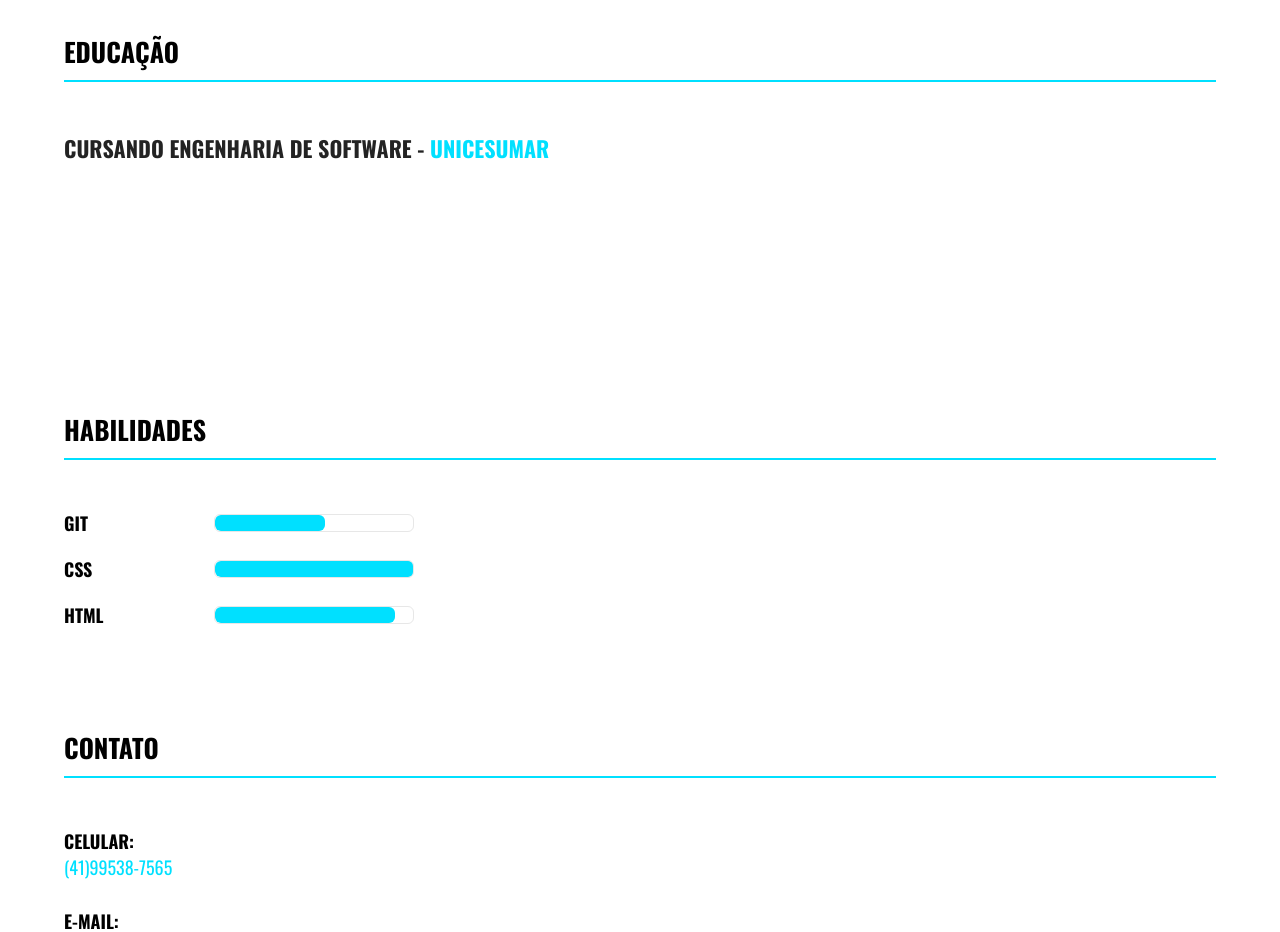
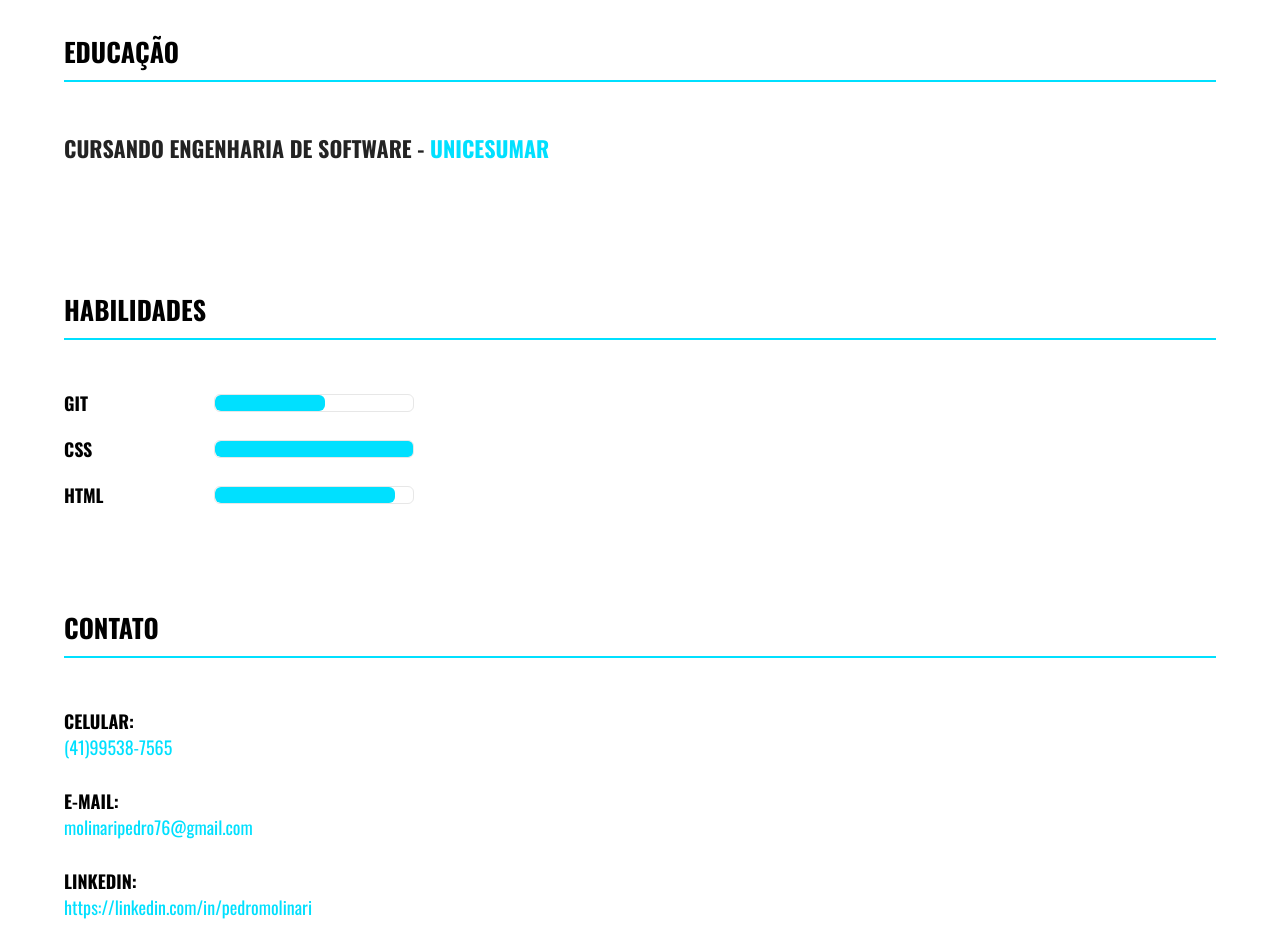
Before and after one commit to PedroMolinari/curriculo-web, a plain HTML site: page index.html in a window 1280 px wide. Shown: the part 900-1832 px from the top of the page. Drawn offline with nearby package versions, Linux system fonts and the light colour scheme.

Commit message:
aatualizando educação

```diff
--- a/assets/css/home.css
+++ b/assets/css/home.css
@@ -138,7 +138,7 @@
 }
 .container .h-educacao .item {
   width: 100%;
-  min-height: 220px;
+  min-height: 100px;
 }
 .container .h-educacao .item .title {
   margin-bottom: 10px;
```
